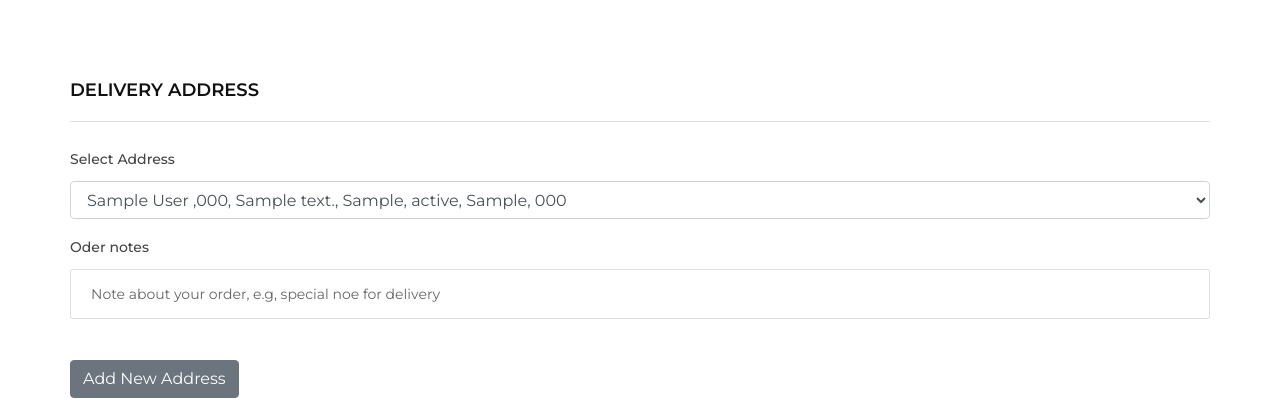
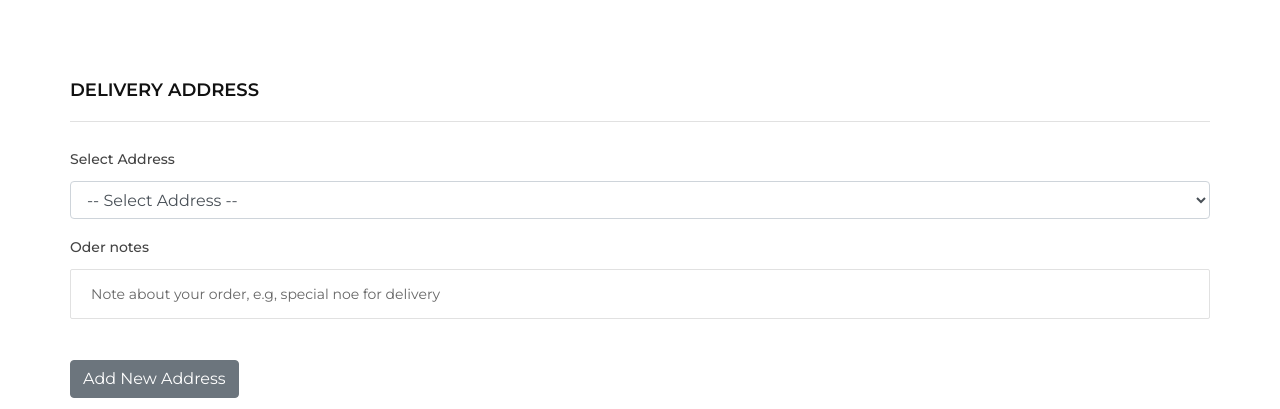
Before and after one commit to fasnap/GlamMartProject, a Django app: page /cart/checkout/ in a window 1280 px wide. Shown: the part 181-590 px from the top of the page. Run offline with Django 5.2, Linux system fonts and the light colour scheme; a user stored in the database is signed in; tables that the repository leaves empty hold one stand-in row (values such as "Sample post"); some libraries are stand-ins or nearby versions.

Commit message:
select address in checkout

```diff
--- a/templates/glam_user/checkout.html
+++ b/templates/glam_user/checkout.html
@@ -46,10 +46,10 @@
                         <div class="checkout__form__input ">
                             <p>Select Address</p>
                             <select name="address_id" id="address_id" class="form-control">
-
+                                <option value="">-- Select Address --</option>
                                 {% for address in addresses %}
                                     {% if address.is_deleted == False %}
-                                    <option value="{{ address.id }}" {% if address.is_default %}selected{% endif %}>{{ address.first_name }} {{address.last_name}} ,{{address.phone_number}}, {{ address.address_line1 }}, {{ address.city }}, {{ address.state }}, {{ address.country }}, {{ address.zip_code }}</option>
+                                    <option value="{{ address.id }}">{{ address.first_name }} {{address.last_name}} ,{{address.phone_number}}, {{ address.address_line1 }}, {{ address.city }}, {{ address.state }}, {{ address.country }}, {{ address.zip_code }}</option>
                                     {% endif %}
                                 {% endfor %}
                             </select>
```
